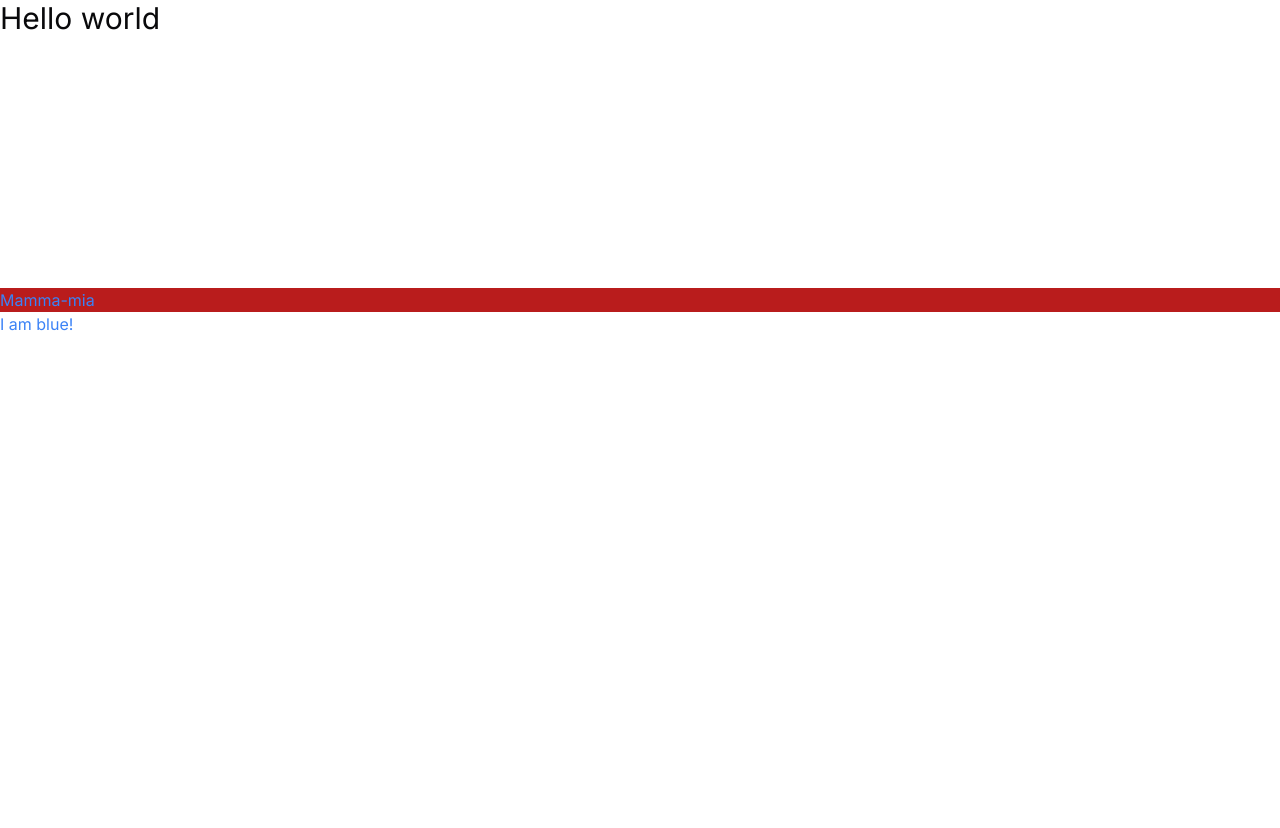
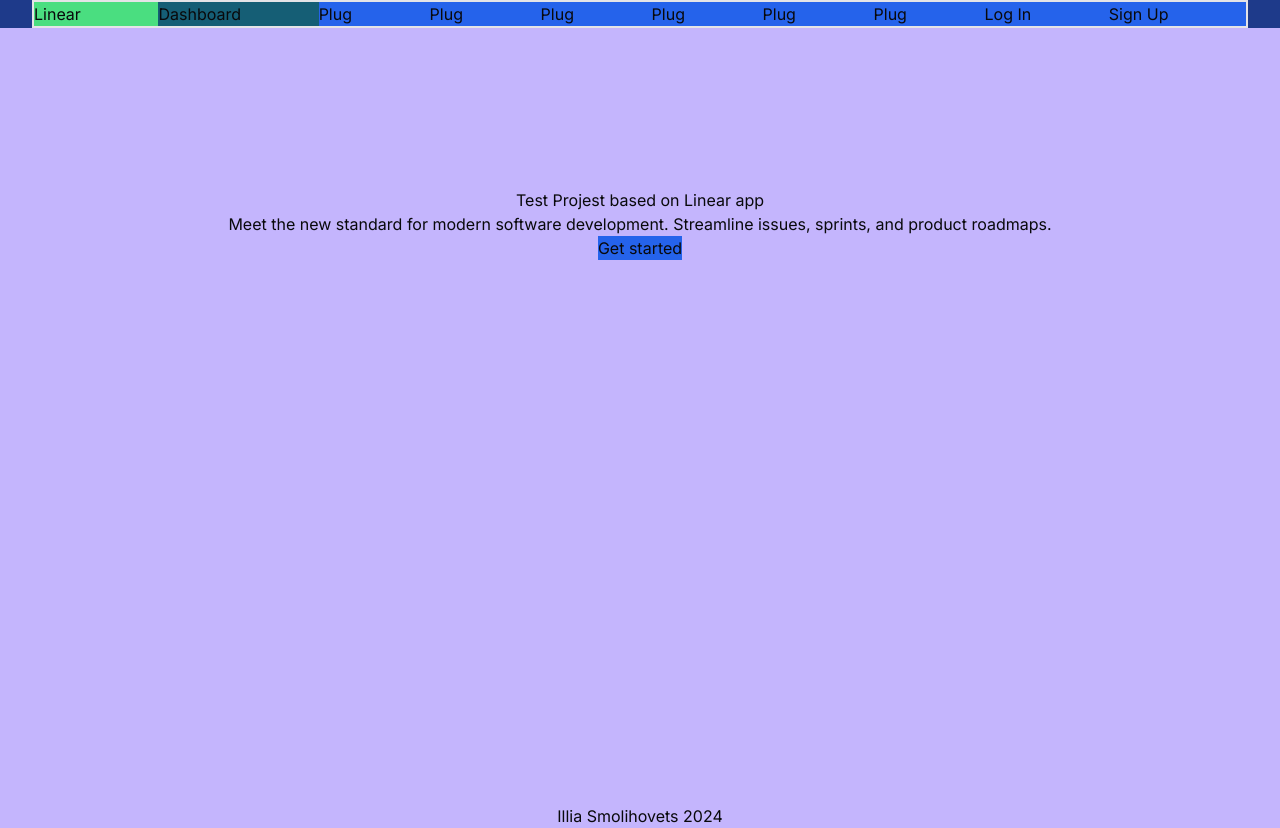
Before and after one commit to code-and-cakes/illia-smolihovets-next-intership, a Next.js app: page / in a window 1280 px wide. Before the commit the page ends 800 px from the top, so only its background shows below. Built offline with nearby package versions, Linux system fonts and the light colour scheme.

Commit message:
feat: adding base routing, use flex in tailwind

```diff
--- a/package.json
+++ b/package.json
@@ -16,7 +16,7 @@
     "not op_mini all"
   ],
   "dependencies": {
-    "@headlessui/react": "^1.7.18",
+    "@headlessui/react": "^1.7.19",
     "@hookform/resolvers": "^3.3.4",
     "@radix-ui/react-checkbox": "^1.0.4",
     "@radix-ui/react-icons": "^1.3.0",
--- /dev/null
+++ b/src/app/dashboard/child1/page.tsx
@@ -0,0 +1,3 @@
+export default function Ex3() {
+  return <p>Child route 1</p>;
+}
--- /dev/null
+++ b/src/app/dashboard/child2/page.tsx
@@ -0,0 +1,3 @@
+export default function Ex2() {
+  return <p>Chill route 2</p>;
+}
--- /dev/null
+++ b/src/app/dashboard/page.tsx
@@ -0,0 +1,13 @@
+import Link from "next/link";
+
+export default function Page() {
+  return (
+    <div className="flex flex-col">
+      <div>Dashboard Page</div>
+      <div>
+        <Link href="/dashboard/child1">child 1</Link>
+        <Link href="/dashboard/child2">child 2</Link>
+      </div>
+    </div>
+  );
+}
--- a/src/app/example.tsx
+++ /dev/null
@@ -1,5 +0,0 @@
-import "./globals.css";
-
-export default function Example() {
-  return <div>Shoto-tam</div>;
-}
--- a/src/app/layout.tsx
+++ b/src/app/layout.tsx
@@ -1,3 +1,4 @@
+import { Header } from "@/components/general/Header";
 import { cn } from "@/lib/utils";
 import { Inter } from "next/font/google";
 import "./globals.css";
@@ -8,15 +9,15 @@ const inter = Inter({
 });
 
 export default function Layout({ children }: { children: React.ReactNode }) {
-  console.log(children);
   return (
     <html>
       <body
         className={cn(
-          "min-h-screen bg-background font-sans antialiased",
+          "h-screen min-h-full bg-background bg-blue-900 font-sans antialiased",
           inter.variable
         )}
       >
+        <Header backgroundColor="bg-blue-600" />
         {children}
       </body>
     </html>
--- a/src/app/page.tsx
+++ b/src/app/page.tsx
@@ -1,11 +1,22 @@
+import Link from "next/link";
+
 export default function Home() {
   return (
-    <div>
-      <div className="size-72 align-text-bottom text-3xl text-opacity-40">
-        Hello world
+    <div className="flex min-h-full flex-col bg-violet-300 pt-40 text-center">
+      <div className="flex-auto text-center">
+        <div className="">Test Projest based on Linear app</div>
+        <div className="">
+          Meet the new standard for modern software development. Streamline
+          issues, sprints, and product roadmaps.
+        </div>
+        <Link href="/#">
+          <button className="bg-blue-600">Get started</button>
+        </Link>
       </div>
-      <h1 className="bg-red-700 text-blue-500">Mamma-mia</h1>
-      <h1 className="text-blue-500">I am blue!</h1>
+      <div className="">Illia Smolihovets 2024</div>
     </div>
   );
 }
+
+//background-color: #025b8c;
+//background-image: linear-gradient(180deg, #025b8c 40%, #05016b 100%);
--- /dev/null
+++ b/src/components/general/Header.tsx
@@ -0,0 +1,30 @@
+import { cn } from "@/lib/utils";
+import Link from "next/link";
+
+type HeaderPropsType = {
+  backgroundColor?: string;
+  height?: string;
+};
+
+export function Header({ backgroundColor = "" }: HeaderPropsType) {
+  return (
+    <div
+      className={cn(
+        `${backgroundColor} mx-8 flex flex-auto border-2 border-solid`
+      )}
+    >
+      <div className="grow bg-green-400">Linear</div>
+      <Link href="/dashboard" className="grow bg-cyan-800">
+        Dashboard
+      </Link>
+      <div className="grow">Plug</div>
+      <div className="grow">Plug</div>
+      <div className="grow">Plug</div>
+      <div className="grow">Plug</div>
+      <div className="grow">Plug</div>
+      <div className="grow">Plug</div>
+      <div className="grow">Log In</div>
+      <div className="grow">Sign Up</div>
+    </div>
+  );
+}
```
Also changed, not shown: 2 other files (tests, documents, lock files or other folders).
